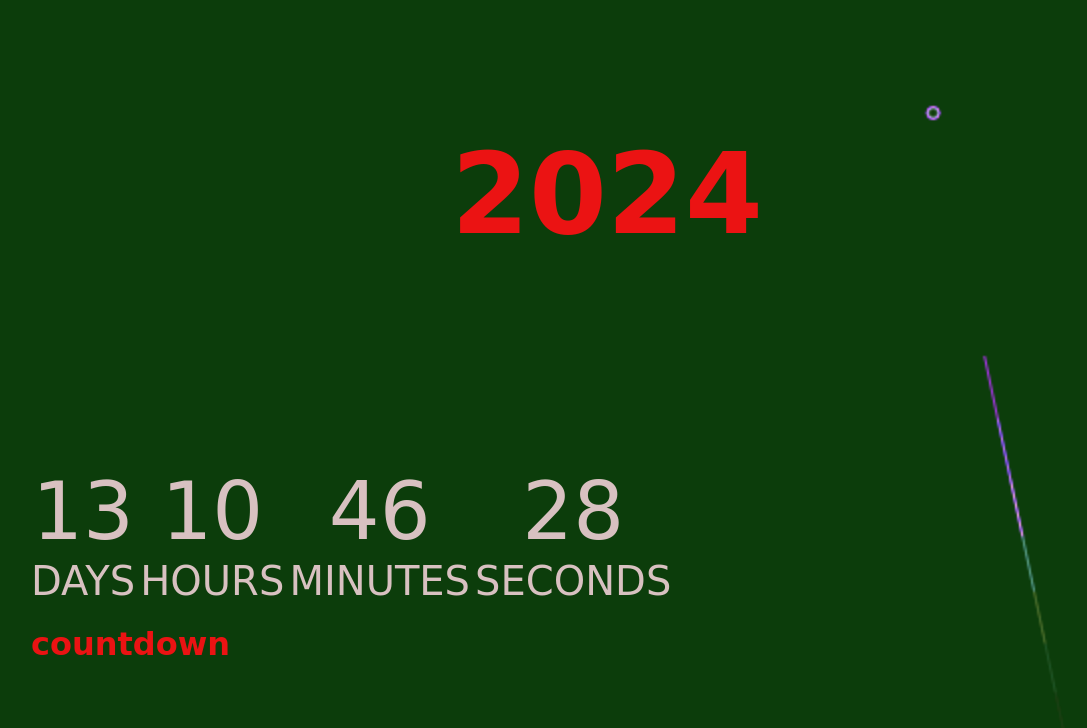
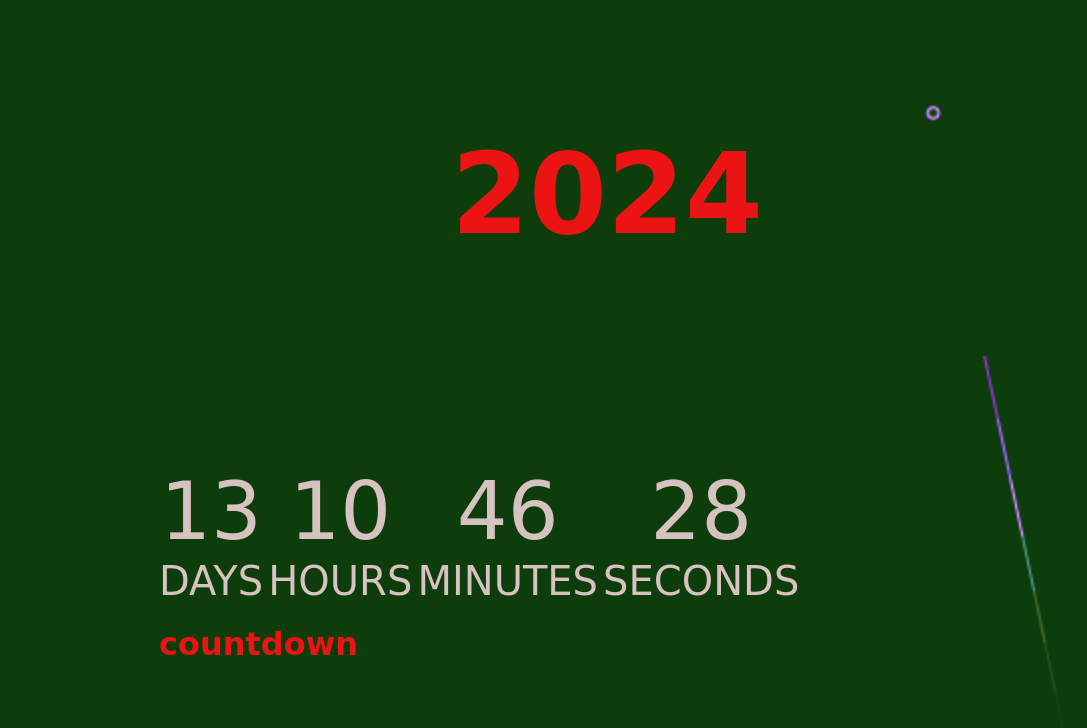
Before and after one commit to Pet12wise/countdown, a plain HTML site: page index.html in a window 1280 px wide. Shown: the whole page, without its empty margins (33-1120 px from the left). Drawn offline with Linux system fonts and the light colour scheme; a web font is replaced by a local one.

Commit message:
Update style.css

```diff
--- a/style.css
+++ b/style.css
@@ -33,7 +33,7 @@ canvas {
 	left: 50%;
 	transform: translate(-50%, -70%);
 	text-align: justify;
-	width: 90%;
+	width: 70%;
 	padding: 20px
 }
 #countdown-box:after {
```
